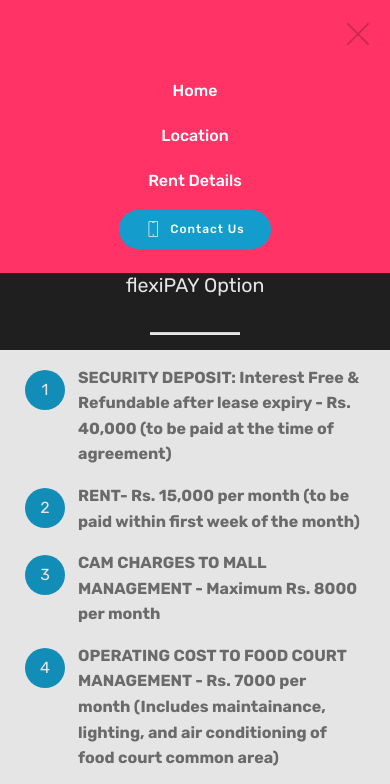
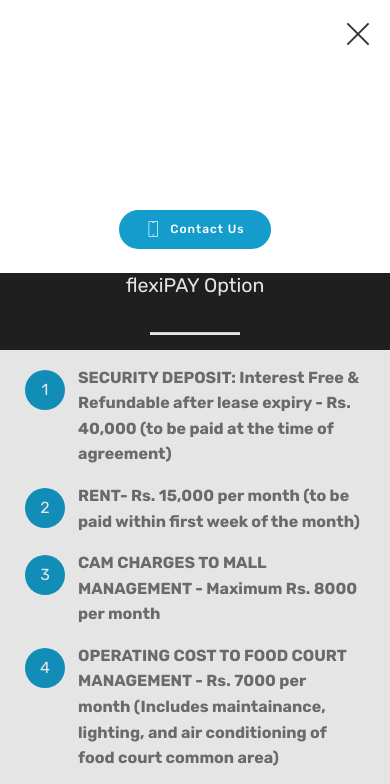
Before and after one commit to expun11/swcmall, a plain HTML site: page page3.html in a window 390 px wide. Both pictures are taken after a click on the button "Toggle navigation". Shown: the top 784 px of the page. Drawn offline with Linux system fonts and the light colour scheme; files whose address does not match are found by name.

Commit message:
create github pages

```diff
--- a/assets/mobirise/css/mbr-additional.css
+++ b/assets/mobirise/css/mbr-additional.css
@@ -1387,13 +1387,13 @@ body {
   background-image: url("../../../assets/images/mbr-1-1920x1152.jpg");
 }
 .cid-rgrghWuqeP .navbar {
-  background: #ff3366;
+  background: #ffffff;
   transition: none;
   min-height: 77px;
   padding: .5rem 0;
 }
 .cid-rgrghWuqeP .navbar-dropdown.bg-color.transparent.opened {
-  background: #ff3366;
+  background: #ffffff;
 }
 .cid-rgrghWuqeP a {
   font-style: normal;
@@ -1484,7 +1484,7 @@ body {
   padding-bottom: 0;
 }
 .cid-rgrghWuqeP .dropdown .dropdown-menu {
-  background: #ff3366;
+  background: #ffffff;
   display: none;
   position: absolute;
   min-width: 5rem;
@@ -1555,7 +1555,7 @@ body {
   width: 30px;
   height: 2px;
   border-right: 5px;
-  background-color: #cc2952;
+  background-color: #333333;
 }
 .cid-rgrghWuqeP button.navbar-toggler .hamburger span:nth-child(1) {
   top: 0;
@@ -2294,13 +2294,13 @@ body {
   color: #149dcc;
 }
 .cid-rgrghWuqeP .navbar {
-  background: #ff3366;
+  background: #ffffff;
   transition: none;
   min-height: 77px;
   padding: .5rem 0;
 }
 .cid-rgrghWuqeP .navbar-dropdown.bg-color.transparent.opened {
-  background: #ff3366;
+  background: #ffffff;
 }
 .cid-rgrghWuqeP a {
   font-style: normal;
@@ -2391,7 +2391,7 @@ body {
   padding-bottom: 0;
 }
 .cid-rgrghWuqeP .dropdown .dropdown-menu {
-  background: #ff3366;
+  background: #ffffff;
   display: none;
   position: absolute;
   min-width: 5rem;
@@ -2462,7 +2462,7 @@ body {
   width: 30px;
   height: 2px;
   border-right: 5px;
-  background-color: #cc2952;
+  background-color: #333333;
 }
 .cid-rgrghWuqeP button.navbar-toggler .hamburger span:nth-child(1) {
   top: 0;
@@ -2832,13 +2832,13 @@ body {
   display: none;
 }
 .cid-rgrghWuqeP .navbar {
-  background: #ff3366;
+  background: #ffffff;
   transition: none;
   min-height: 77px;
   padding: .5rem 0;
 }
 .cid-rgrghWuqeP .navbar-dropdown.bg-color.transparent.opened {
-  background: #ff3366;
+  background: #ffffff;
 }
 .cid-rgrghWuqeP a {
   font-style: normal;
@@ -2929,7 +2929,7 @@ body {
   padding-bottom: 0;
 }
 .cid-rgrghWuqeP .dropdown .dropdown-menu {
-  background: #ff3366;
+  background: #ffffff;
   display: none;
   position: absolute;
   min-width: 5rem;
@@ -3000,7 +3000,7 @@ body {
   width: 30px;
   height: 2px;
   border-right: 5px;
-  background-color: #cc2952;
+  background-color: #333333;
 }
 .cid-rgrghWuqeP button.navbar-toggler .hamburger span:nth-child(1) {
   top: 0;
@@ -3373,13 +3373,13 @@ body {
   margin: 0 0 .5rem 0;
 }
 .cid-rgrghWuqeP .navbar {
-  background: #ff3366;
+  background: #ffffff;
   transition: none;
   min-height: 77px;
   padding: .5rem 0;
 }
 .cid-rgrghWuqeP .navbar-dropdown.bg-color.transparent.opened {
-  background: #ff3366;
+  background: #ffffff;
 }
 .cid-rgrghWuqeP a {
   font-style: normal;
@@ -3470,7 +3470,7 @@ body {
   padding-bottom: 0;
 }
 .cid-rgrghWuqeP .dropdown .dropdown-menu {
-  background: #ff3366;
+  background: #ffffff;
   display: none;
   position: absolute;
   min-width: 5rem;
@@ -3541,7 +3541,7 @@ body {
   width: 30px;
   height: 2px;
   border-right: 5px;
-  background-color: #cc2952;
+  background-color: #333333;
 }
 .cid-rgrghWuqeP button.navbar-toggler .hamburger span:nth-child(1) {
   top: 0;
--- a/page3.html
+++ b/page3.html
@@ -22,40 +22,7 @@
 
 </head>
 <body>
-  <section class="menu cid-rgrghWuqeP" once="menu" id="menu2-c">
-
-
-
-    <nav class="navbar navbar-expand beta-menu navbar-dropdown align-items-center navbar-fixed-top navbar-toggleable-sm bg-color transparent">
-        <button class="navbar-toggler navbar-toggler-right" type="button" data-toggle="collapse" data-target="#navbarSupportedContent" aria-controls="navbarSupportedContent" aria-expanded="false" aria-label="Toggle navigation">
-            <div class="hamburger">
-                <span></span>
-                <span></span>
-                <span></span>
-                <span></span>
-            </div>
-        </button>
-        <div class="menu-logo">
-            <div class="navbar-brand">
-
-
-            </div>
-        </div>
-        <div class="collapse navbar-collapse" id="navbarSupportedContent">
-            <ul class="navbar-nav nav-dropdown navbar-nav-top-padding" data-app-modern-menu="true"><li class="nav-item">
-                    <a class="nav-link link text-white display-4" href="index.html">Home</a>
-                </li><li class="nav-item"><a class="nav-link link text-white display-4" href="page2.html">Location</a></li>
-                <li class="nav-item">
-                    <a class="nav-link link text-white display-4" href="page3.html">Rent Details</a>
-                </li></ul>
-            <div class="navbar-buttons mbr-section-btn"><a class="btn btn-sm btn-primary display-4" href="page1.html">
-                    <span class="btn-icon mbri-mobile mbr-iconfont mbr-iconfont-btn">
-                    </span>Contact Us</a></div>
-        </div>
-    </nav>
-</section>
-
-<section class="engine"><a href="https://mobirise.info/c">free site builder</a></section><section class="mbr-section content4 cid-rpBjnCBbgc" id="content4-e">
+  <section class="mbr-section content4 cid-rpBjnCBbgc" id="content4-e">
 
 
 
@@ -70,7 +37,7 @@
     </div>
 </section>
 
-<section class="mbr-section article content10 cid-rpBjMzY0zq" id="content10-g">
+<section class="engine"><a href="https://mobirise.info/i">web creation software</a></section><section class="mbr-section article content10 cid-rpBjMzY0zq" id="content10-g">
 
 
 
@@ -155,6 +122,39 @@
     </div>
 </section>
 
+<section class="menu cid-rgrghWuqeP" once="menu" id="menu2-c">
+
+
+
+    <nav class="navbar navbar-expand beta-menu navbar-dropdown align-items-center navbar-fixed-top navbar-toggleable-sm bg-color transparent">
+        <button class="navbar-toggler navbar-toggler-right" type="button" data-toggle="collapse" data-target="#navbarSupportedContent" aria-controls="navbarSupportedContent" aria-expanded="false" aria-label="Toggle navigation">
+            <div class="hamburger">
+                <span></span>
+                <span></span>
+                <span></span>
+                <span></span>
+            </div>
+        </button>
+        <div class="menu-logo">
+            <div class="navbar-brand">
+
+
+            </div>
+        </div>
+        <div class="collapse navbar-collapse" id="navbarSupportedContent">
+            <ul class="navbar-nav nav-dropdown navbar-nav-top-padding" data-app-modern-menu="true"><li class="nav-item">
+                    <a class="nav-link link text-white display-4" href="index.html">Home</a>
+                </li><li class="nav-item"><a class="nav-link link text-white display-4" href="page2.html">Location</a></li>
+                <li class="nav-item">
+                    <a class="nav-link link text-white display-4" href="page3.html">Rent Details</a>
+                </li></ul>
+            <div class="navbar-buttons mbr-section-btn"><a class="btn btn-sm btn-primary display-4" href="page1.html">
+                    <span class="btn-icon mbri-mobile mbr-iconfont mbr-iconfont-btn">
+                    </span>Contact Us</a></div>
+        </div>
+    </nav>
+</section>
+
 <section once="" class="cid-rpABFMOyYy" id="footer6-d">
 
 
```
Also changed, not shown: index.html (+4 -5 lines), page1.html (+2 -2 lines), page2.html (+32 -32 lines), 1 other file.
